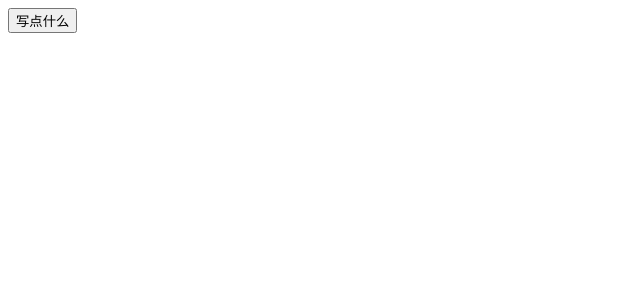
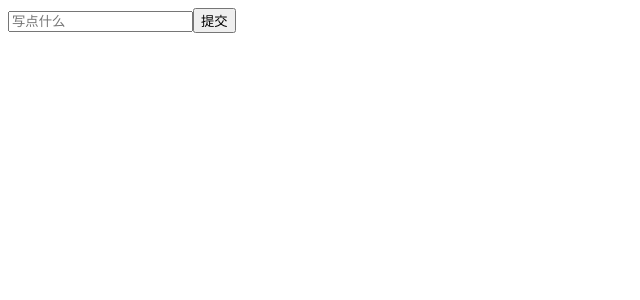
Before and after one commit to DDB324/duoduo-redux, a React (Create React App) app: page / in a window 1280 px wide. Shown: the top 300 px of the page, without its empty margins (0-640 px from the left). Built offline with nearby package versions, Linux system fonts and the light colour scheme.

Commit message:
修改state的值

```diff
--- a/src/TodoListUI2.tsx
+++ b/src/TodoListUI2.tsx
@@ -1,25 +1,38 @@
-import React from 'react';
-import {connect} from 'react-redux'
+import React, {ChangeEvent} from 'react';
+import {connect} from 'react-redux';
 import {State} from './store/reducer';
+import {changeInputAction} from './store/actionCreator';
 
 type Props = {
-  inputPlaceHolder?:string
+  inputPlaceHolder?: string
+  inputChange?: (e: ChangeEvent<HTMLInputElement>) => void
 }
 
-export const TodoListUI2:React.FC<Props> = (props)=>{
-  const {inputPlaceHolder} = props
+export const TodoListUI2: React.FC<Props> = (props) => {
+  const {inputPlaceHolder, inputChange} = props;
   return (
     <div>
-      <button>{inputPlaceHolder}</button>
+      <input type="text"
+             placeholder={inputPlaceHolder}
+             onChange={inputChange}
+      />
+      <button>提交</button>
     </div>
-  )
-}
+  );
+};
 
-const stateToProps = (state:State)=>{
+const stateToProps = (state: State) => {
   return {
     inputPlaceHolder: state.inputPlaceHolder
-  }
-}
+  };
+};
 
+const dispatchToProps = (dispatch: any) => {
+  return {
+    inputChange(e: ChangeEvent<HTMLInputElement>) {
+      dispatch(changeInputAction(e.target.value));
+    }
+  };
+};
 
-export default connect(stateToProps,null)(TodoListUI2)
+export default connect(stateToProps, dispatchToProps)(TodoListUI2);
```
